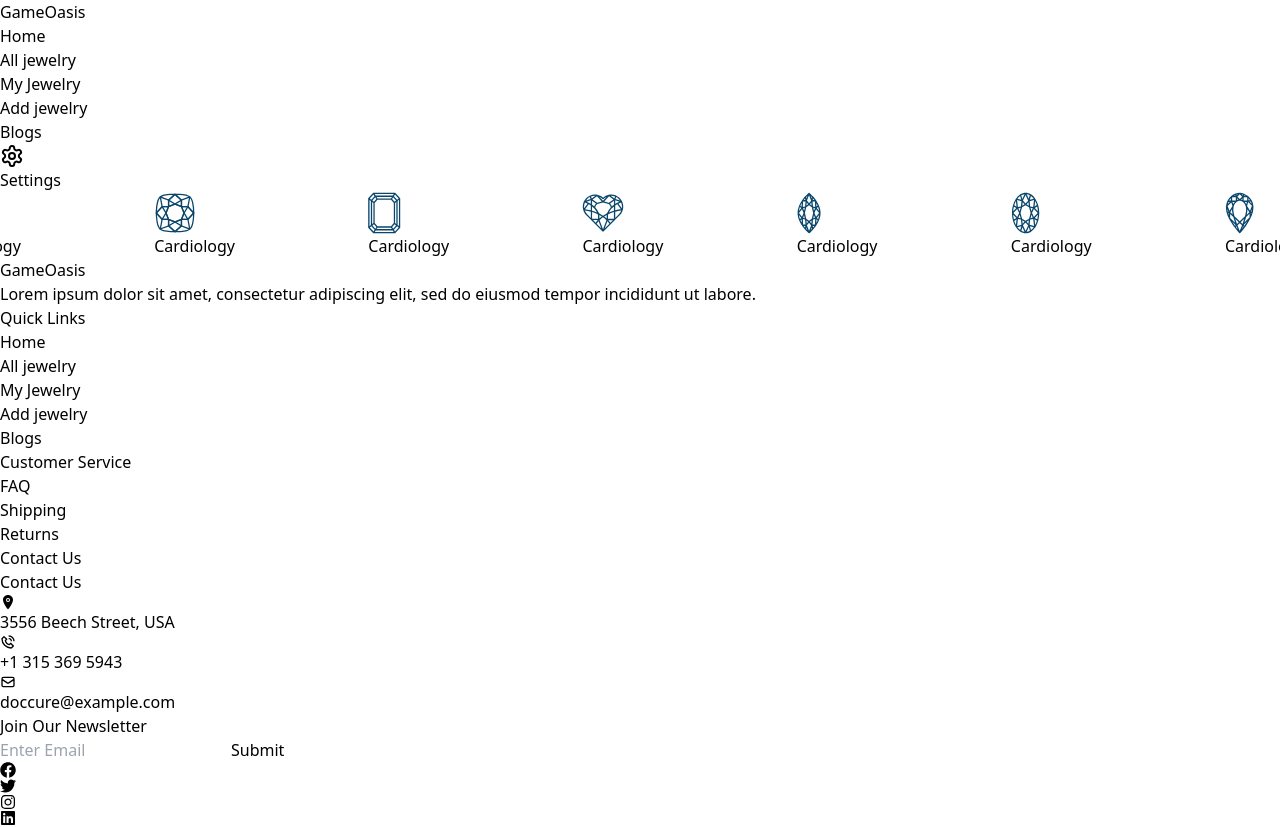
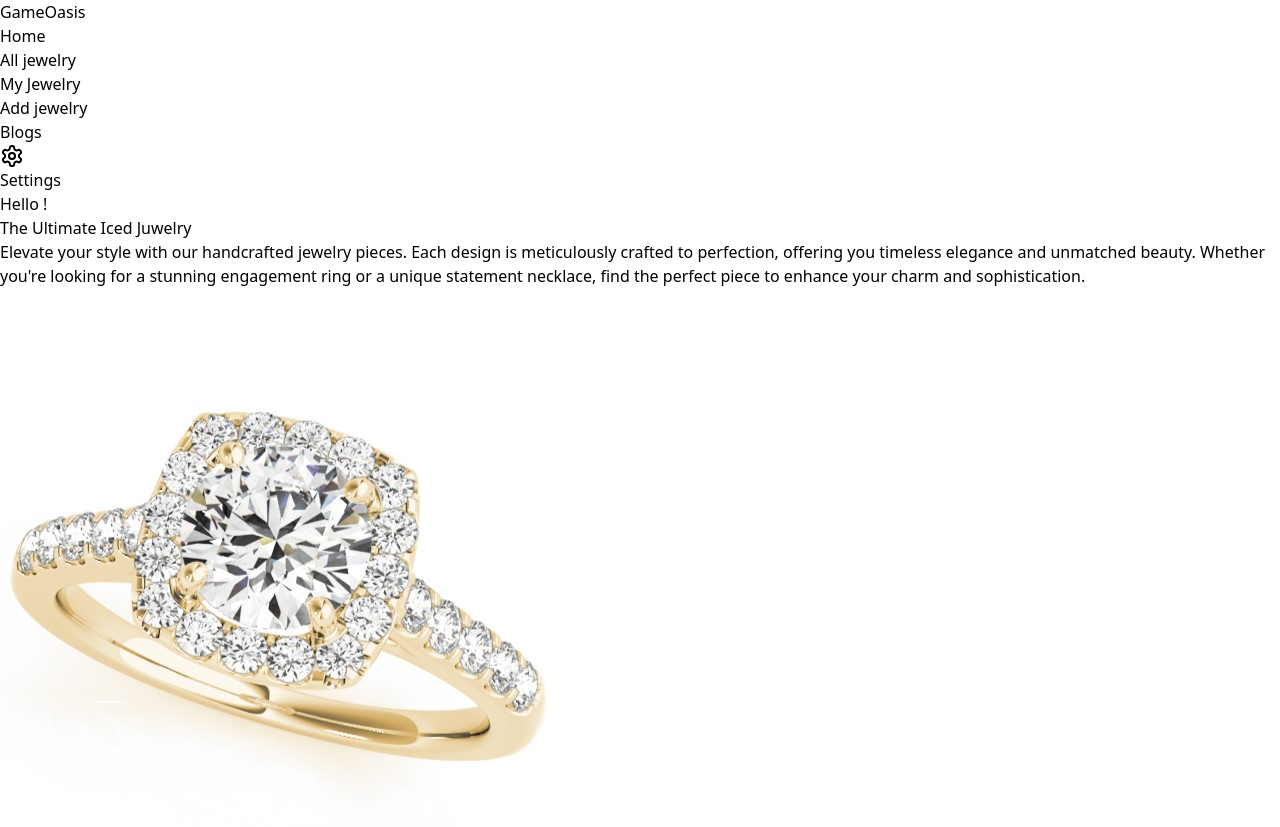
Before and after one commit to Rubayet-hasan-yasin/GemOasis, a React (Vite) app: page / in a window 1280 px wide. Shown: the top 827 px of the page. Built offline with nearby package versions, Linux system fonts and the light colour scheme; no server answers.

Commit message:
diamonds update

```diff
--- a/src/Layout/MainLayout.jsx
+++ b/src/Layout/MainLayout.jsx
@@ -8,7 +8,7 @@ const MainLayout = () => {
         <div>
             <Navbar/>
 
-            <div className="h-[calc(100vh-337px)]">
+            <div className=" min-h-[calc(100vh-337px)]">
                 <Outlet/>
             </div>
 
--- /dev/null
+++ b/src/Pages/Home/Banner/Banner.jsx
@@ -0,0 +1,18 @@
+import React from 'react';
+
+const Banner = () => {
+    return (
+        <div className='grid grid-cols-2 container mx-auto items-center'>
+            <div>
+                <p className='text-2xl'>Hello !</p>
+                <h6 className='md:text-7xl text-3xl font-bold my-5 mb-10'>The Ultimate Iced Juwelry</h6>
+                <p className='text-gray-500 font-semibold'>Elevate your style with our handcrafted jewelry pieces. Each design is meticulously crafted to perfection, offering you timeless elegance and unmatched beauty. Whether you're looking for a stunning engagement ring or a unique statement necklace, find the perfect piece to enhance your charm and sophistication.</p>
+            </div>
+            <div className='overflow-hidden'>
+                <img src="/src/assets/diamond-diamond-rings-18-karat-yellow-gold.jpg" alt="" className='rotate-[-50deg]' />
+            </div>
+        </div>
+    );
+};
+
+export default Banner;
--- /dev/null
+++ b/src/Pages/Home/BestSelling/BestSelling.jsx
@@ -0,0 +1,11 @@
+import React from 'react';
+
+const BestSelling = () => {
+    return (
+        <div>
+            <h3 className='text-3xl text-center'>Best Selling</h3>
+        </div>
+    );
+};
+
+export default BestSelling;
--- a/src/Pages/Home/Diamonds/Diamonds.jsx
+++ b/src/Pages/Home/Diamonds/Diamonds.jsx
@@ -31,35 +31,35 @@ import img11 from '../../../assets/Diamonds/Special.svg'
 const items = [
     {
         img: img1,
-        text : 'Radiant'
+        text : 'Asscher'
     },
     {
         img: img2,
-        text : 'Radiant'
+        text : 'Cushion'
     },
     {
         img: img3,
-        text : 'Radiant'
+        text : 'Emerald'
     },
     {
         img: img4,
-        text : 'Radiant'
+        text : 'Heart'
     },
     {
         img: img5,
-        text : 'Radiant'
+        text : 'Marquise'
     },
     {
         img: img6,
-        text : 'Radiant'
+        text : 'Oval'
     },
     {
         img: img7,
-        text : 'Radiant'
+        text : 'Pear'
     },
     {
         img: img8,
-        text : 'Radiant'
+        text : 'Princess'
     },
     {
         img: img9,
@@ -67,11 +67,11 @@ const items = [
     },
     {
         img: img10,
-        text : 'Radiant'
+        text : 'Round'
     },
     {
         img: img11,
-        text : 'Radiant'
+        text : 'Special'
     },
 
 ];
@@ -121,7 +121,7 @@ const Diamonds = () => {
                                 <figure className="bg-[#F2F6F6] p-4 rounded-full mx-auto w-[90px] h-[90px] grid justify-center items-center">
                                     <img src={item.img} alt="" />
                                 </figure>
-                                <p className="text-center text-lg font-semibold">Cardiology</p>
+                                <p className="text-center text-lg font-semibold">{item.text}</p>
                             </div>
                         </div >
                     </SwiperSlide>))
--- a/src/Pages/Home/Home/Home.jsx
+++ b/src/Pages/Home/Home/Home.jsx
@@ -1,11 +1,16 @@
 import React from 'react';
 import Diamonds from '../Diamonds/Diamonds';
+import Banner from '../Banner/Banner';
+import BestSelling from '../BestSelling/BestSelling';
 
 
 const Home = () => {
     return (
         <div>
+            <Banner/>
             <Diamonds/>
+
+            <BestSelling/>
         </div>
     );
 };
```
Also changed, not shown: src/assets/diamond-diamond-rings-18-karat-yellow-gold.jpg (added).
